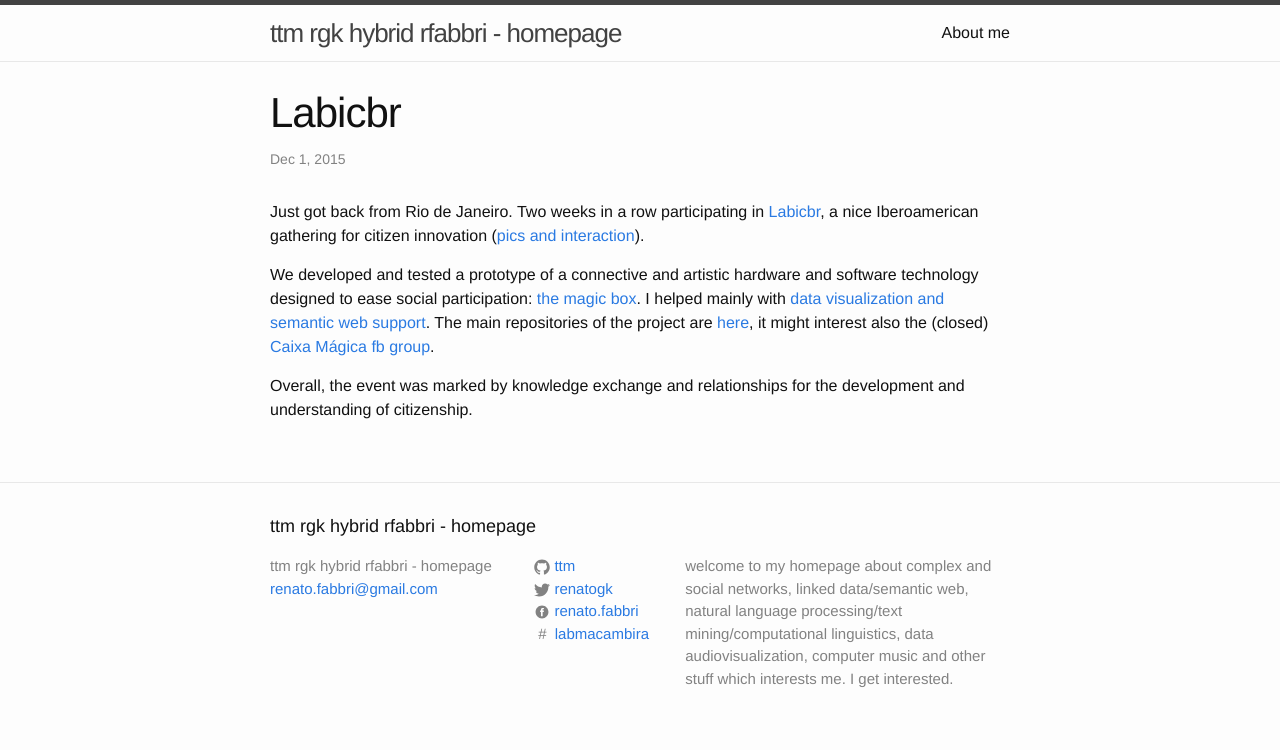
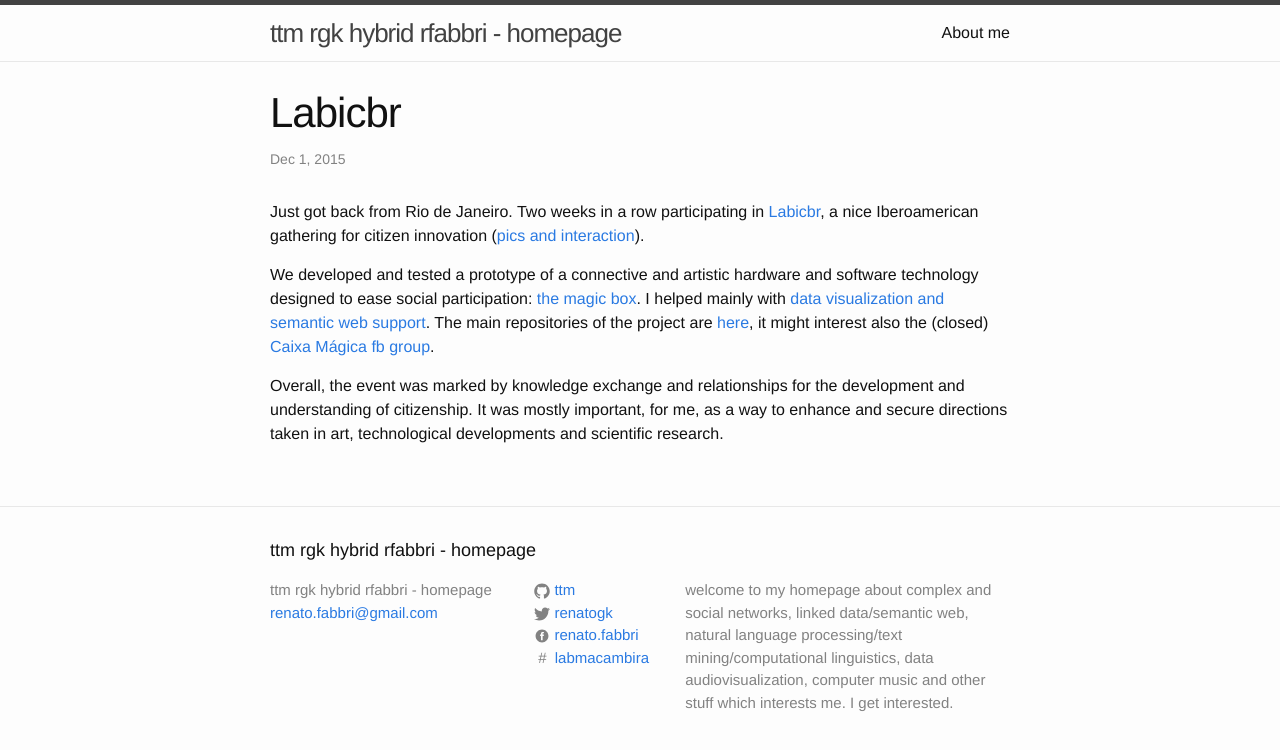
Before and after one commit to ttm/ttm.github.io, a Jekyll site: the page built from _posts/2015-12-01-context.markdown, in a window 1280 px wide. Shown: the top 750 px of the page. Built offline with Jekyll 4.4.1, drawn with Linux system fonts in a browser that asks for light colours; comment, search, counter and statistics services are not loaded.

Commit message:
retoques nas postagens

```diff
--- a/_posts/2015-12-01-context.markdown
+++ b/_posts/2015-12-01-context.markdown
@@ -19,8 +19,8 @@ it might interest also the (closed) [Caixa Mágica fb group][cmg].
 
 Overall, the event was marked by knowledge exchange and relationships
 for the development and understanding of citizenship.
-
-
+It was mostly important, for me, as a way to enhance and secure directions
+taken in art, technological developments and scientific research.
 
 [tart]:      https://github.com/ttm/articleStabilityInteractionNetworks/raw/master/paper.pdf
 [labicbr]:   http://www.ciudadania20.org/pt-pt/labicbr/
--- a/_posts/2015-12-01-resume-doctorate.markdown
+++ b/_posts/2015-12-01-resume-doctorate.markdown
@@ -44,7 +44,7 @@ and maybe some delivery to peer review journals.
 
 ### Further notes
 
-I should try to integrate this jekyll instance to aa shouts and other rdf data.
+I should try to integrate this Jekyll instance to aa shouts and other rdf data.
 
 The software and data apparatus are constantly published.
 
```
Also changed, not shown: other parts of _posts/2015-12-01-resume-doctorate.markdown (+1 -1 lines).
